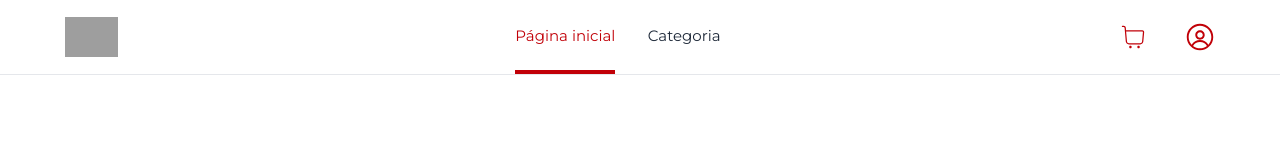
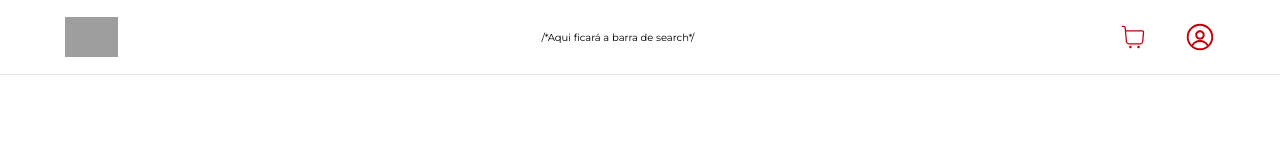
Before and after one commit to caamag/Buki, a React (Vite) app in the folder frontend/: page / in a window 1280 px wide. Shown: the top 150 px of the page. Built offline with nearby package versions, Linux system fonts and the light colour scheme; no server answers; grey boxes are pictures that could not be loaded.

Commit message:
Removendo conteúdo desnecessário do header

```diff
--- a/frontend/src/components/molecules/header/header.tsx
+++ b/frontend/src/components/molecules/header/header.tsx
@@ -10,38 +10,7 @@ const Header = () => {
         <NavLink to={"/"}>
           <img src={Logo} alt="Logo" className="h-16" />
         </NavLink>
-
-        <ul className="flex gap-5">
-          <li className="mx-4 cursor-pointer text-2xl pb-2 mt-1">
-            <NavLink
-              to={"/"}
-              className={({ isActive }) =>
-                `transition-all duration-300 ${
-                  isActive
-                    ? "border-b-4 border-b-red-700 text-red-700 py-10"
-                    : "border-b-0 text-gray-800"
-                }`
-              }
-            >
-              Página inicial
-            </NavLink>
-          </li>
-          <li className="mx-4 cursor-pointer text-2xl pb-2 mt-1">
-            <NavLink
-              to={"/categorie"}
-              className={({ isActive }) =>
-                `transition-all duration-300 ${
-                  isActive
-                    ? "border-b-4 border-b-red-700 text-red-700 py-10"
-                    : "border-b-0 text-gray-800"
-                }`
-              }
-            >
-              Categoria
-            </NavLink>
-          </li>
-        </ul>
-
+        /*Aqui ficará a barra de search*/
         <div className="flex gap-15">
           <CiShoppingCart className="text-5xl text-red-700 cursor-pointer" />
           <RxAvatar className="text-5xl text-red-700 cursor-pointer" />
```
